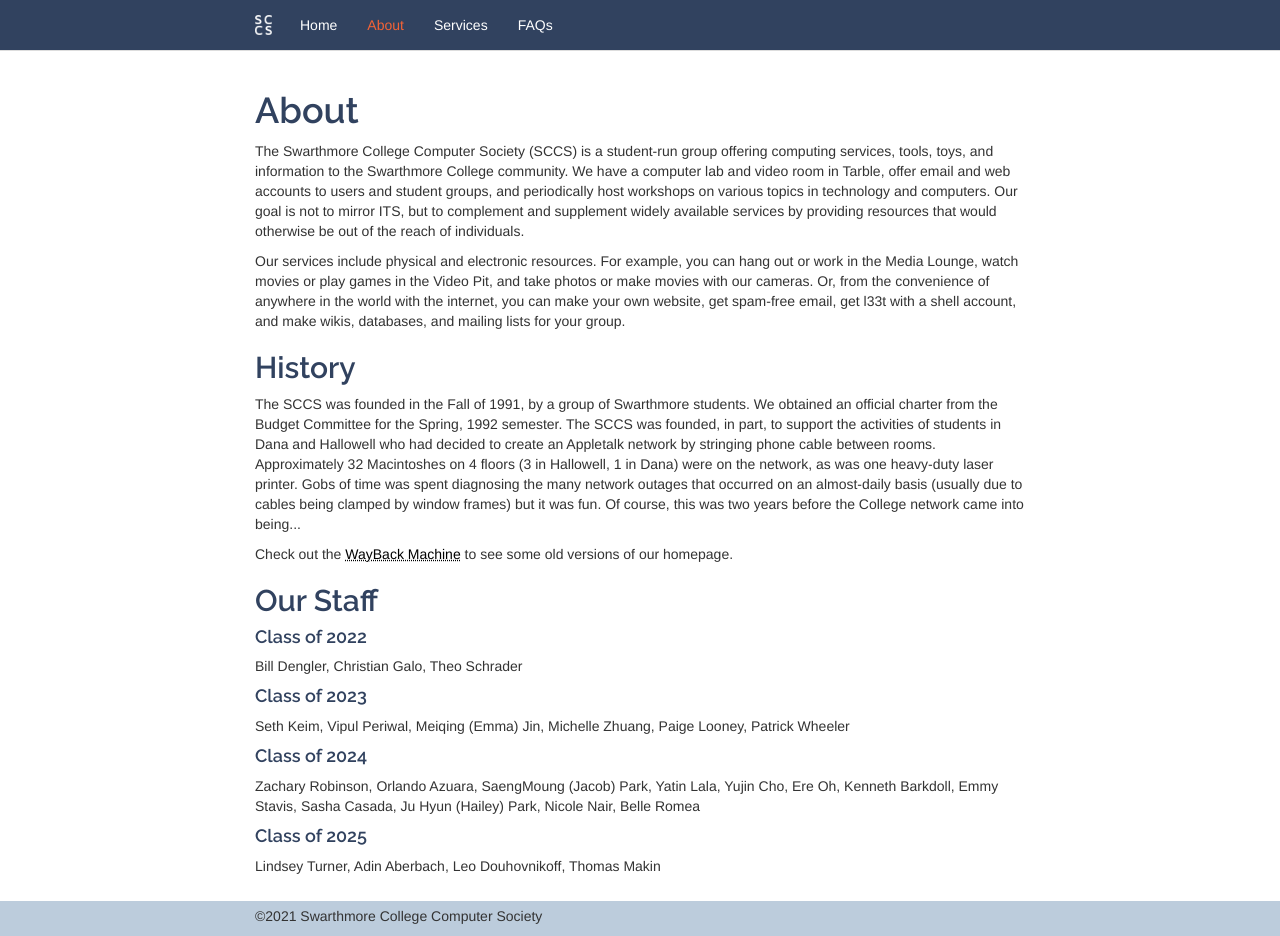
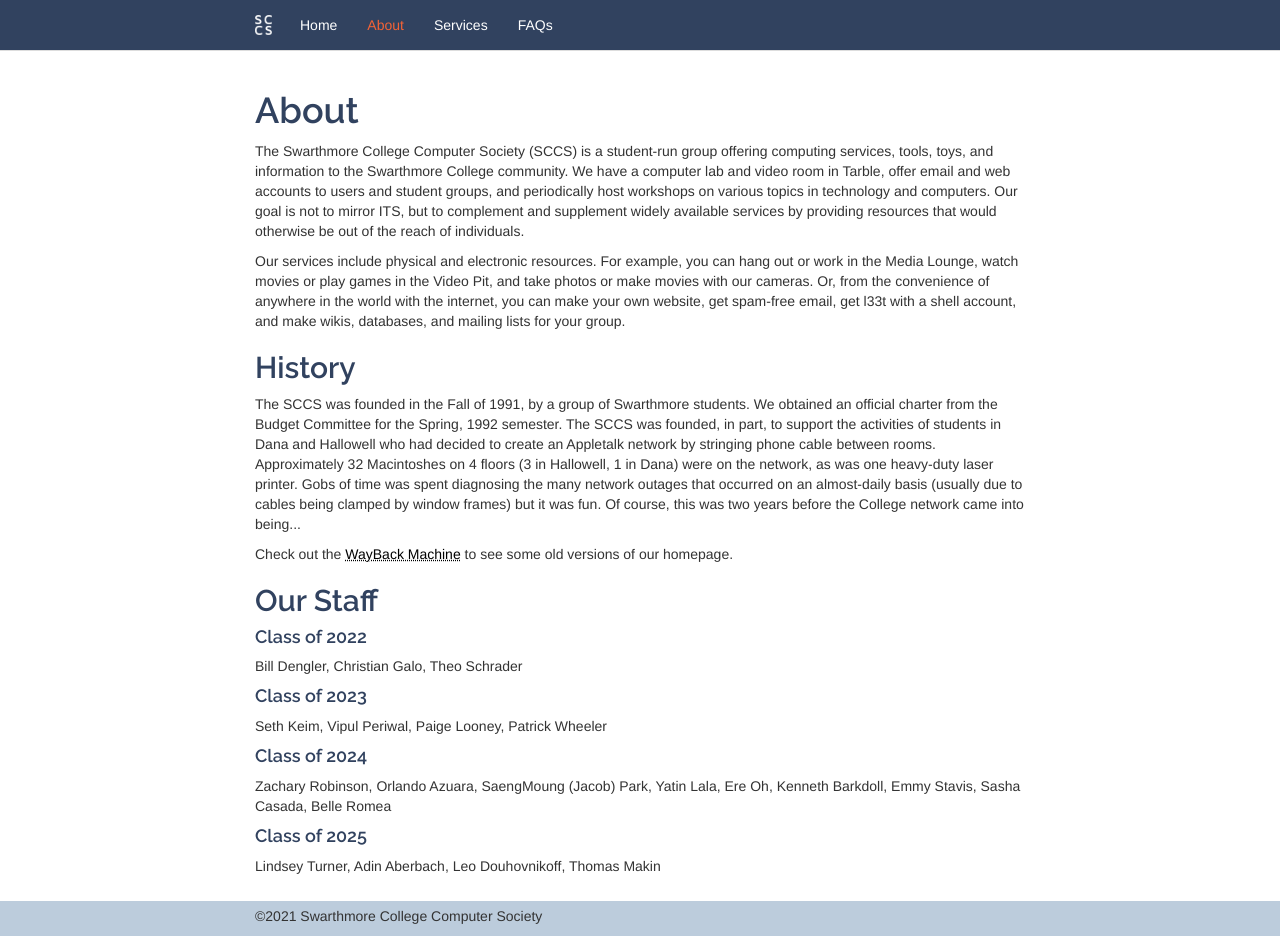
Before and after one commit to swat-sccs/sccs-home, a Jekyll site: the page built from about/index.html, in a window 1280 px wide. Built offline with Jekyll 4.4.1, drawn with Linux system fonts in a browser that asks for light colours.

Commit message:
Remove former staff

```diff
--- a/about/index.html
+++ b/about/index.html
@@ -92,8 +92,6 @@ permalink: /about/
   <p>
     Seth Keim,
     Vipul Periwal,
-    Meiqing (Emma) Jin,
-    Michelle Zhuang,
     Paige Looney,
     Patrick Wheeler
   </p>
@@ -103,13 +101,10 @@ permalink: /about/
     Orlando Azuara,
     SaengMoung (Jacob) Park,
     Yatin Lala,
-    Yujin Cho,
     Ere Oh,
     Kenneth Barkdoll,
     Emmy Stavis,
     Sasha Casada,
-    Ju Hyun (Hailey) Park,
-    Nicole Nair,
     Belle Romea
   </p>
   <h4>Class of 2025</h4>
```
